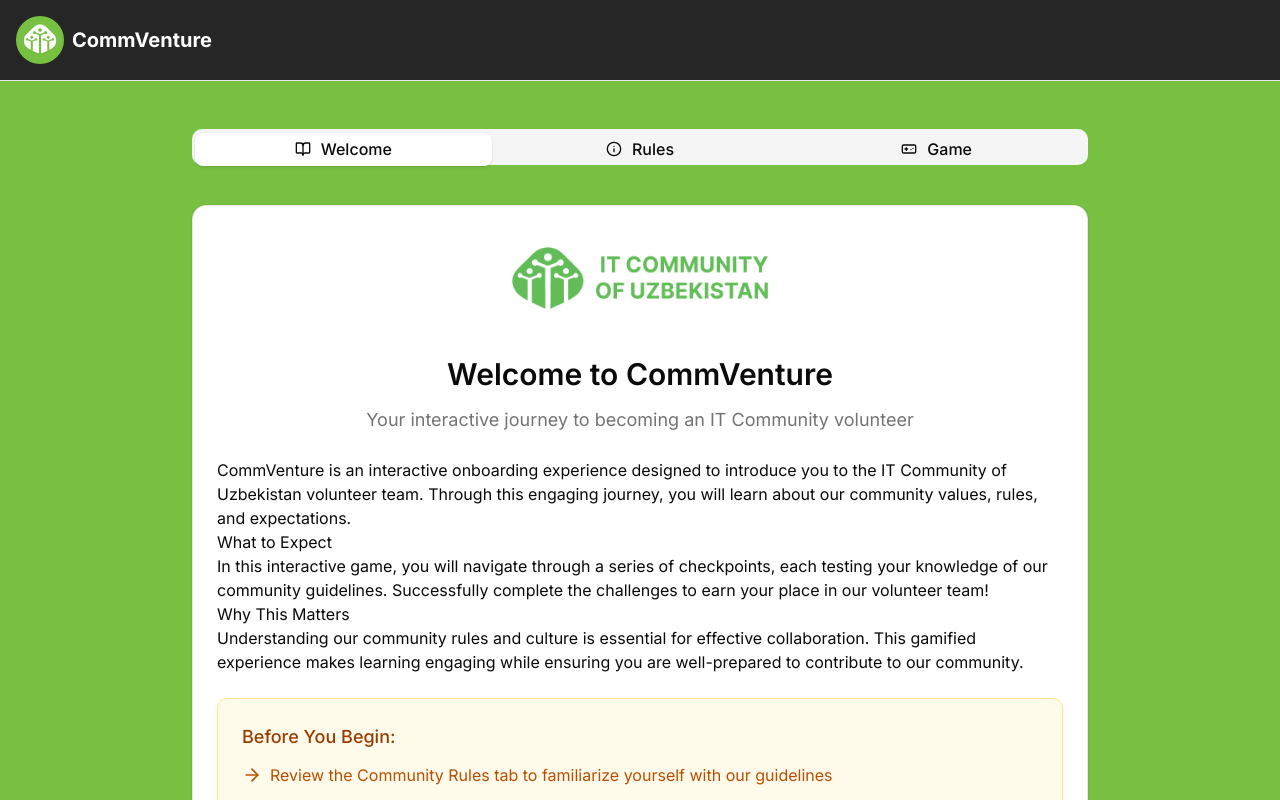
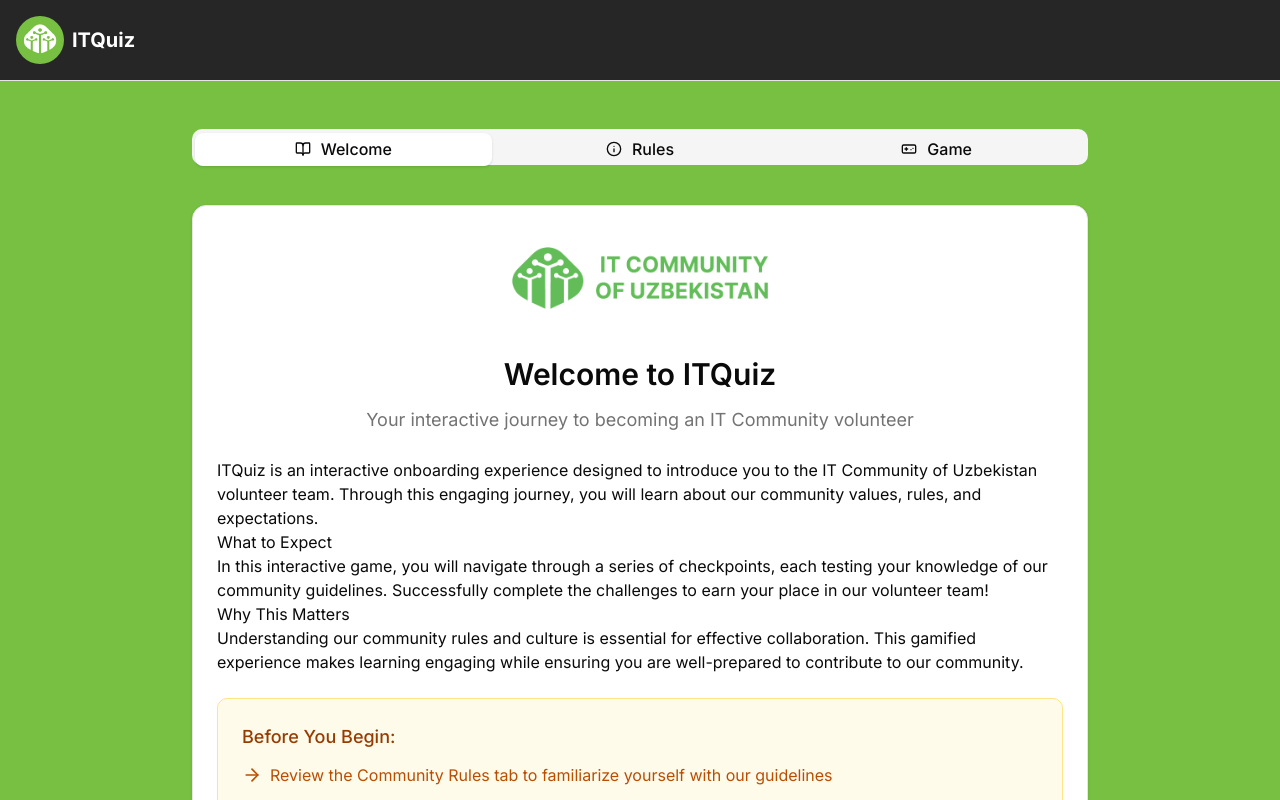
Before and after one commit to dmitriy4kim/CommVenture, a Next.js app: page /onboarding in a window 1280 px wide. Shown: the top 800 px of the page. Built offline with nearby package versions, Linux system fonts and the light colour scheme.

Commit message:
name changed to ITQuiz

```diff
--- a/app/game/page.tsx
+++ b/app/game/page.tsx
@@ -99,7 +99,7 @@
                                 />
                             </div>
                             <span className="font-bold text-white text-lg sm:text-xl">
-                                CommVenture
+                                ITQuiz
                             </span>
                         </Link>
                     </div>
@@ -113,7 +113,7 @@
                                     Welcome, {gameState.playerName}!
                                 </CardTitle>
                                 <CardDescription className="text-lg">
-                                    You are about to embark on your CommVenture journey
+                                    You are about to embark on your ITQuiz journey
                                 </CardDescription>
                             </CardHeader>
                             <CardContent className="pt-6 space-y-6">
@@ -235,7 +235,7 @@
                                 />
                             </div>
                             <span className="font-bold text-white text-lg sm:text-xl">
-                                CommVenture
+                                ITQuiz
                             </span>
                         </Link>
                     </div>
--- a/app/layout.tsx
+++ b/app/layout.tsx
@@ -7,7 +7,7 @@
 const inter = Inter({ subsets: ['latin'] });
 
 export const metadata: Metadata = {
-    title: 'CommVenture - IT Community Volunteer Onboarding',
+    title: 'ITQuiz - IT Community Volunteer Onboarding',
     description: 'Interactive onboarding experience for IT Community volunteers',
 };
 
--- a/app/onboarding/page.tsx
+++ b/app/onboarding/page.tsx
@@ -116,7 +116,7 @@
                                 priority
                             />
                         </div>
-                        <span className="font-bold text-lg sm:text-xl text-white">CommVenture</span>
+                        <span className="font-bold text-lg sm:text-xl text-white">ITQuiz</span>
                     </Link>
                 </div>
             </header>
@@ -152,7 +152,7 @@
                                         />
                                     </div>
                                     <CardTitle className="text-3xl mb-2">
-                                        Welcome to CommVenture
+                                        Welcome to ITQuiz
                                     </CardTitle>
                                     <CardDescription className="text-lg">
                                         Your interactive journey to becoming an IT Community
@@ -162,7 +162,7 @@
                                 <CardContent className="space-y-6">
                                     <div className="prose max-w-none">
                                         <p>
-                                            CommVenture is an interactive onboarding experience
+                                            ITQuiz is an interactive onboarding experience
                                             designed to introduce you to the IT Community of
                                             Uzbekistan volunteer team. Through this engaging
                                             journey, you will learn about our community values,
@@ -292,7 +292,7 @@
                                         Ready to Begin Your Journey?
                                     </CardTitle>
                                     <CardDescription>
-                                        Enter your information to start the CommVenture game
+                                        Enter your information to start the ITQuiz game
                                     </CardDescription>
                                 </CardHeader>
                                 <CardContent className="space-y-6">
--- a/app/page.tsx
+++ b/app/page.tsx
@@ -19,7 +19,7 @@
                                 priority
                             />
                         </div>
-                        <span className="font-bold text-lg text-white sm:text-xl">CommVenture</span>
+                        <span className="font-bold text-lg text-white sm:text-xl">ITQuiz</span>
                     </div>
                     <Link href="/onboarding">
                         <Button className="cursor-pointer bg-[#77c042] text-white hover:bg-[#77c042]">
@@ -36,7 +36,7 @@
                         <div className="grid gap-6 lg:grid-cols-2 lg:gap-12 items-center">
                             <div className="space-y-4">
                                 <h1 className="text-3xl font-bold tracking-tighter sm:text-4xl md:text-5xl lg:text-6xl">
-                                    Welcome to <span className="text-[#77c042]">CommVenture</span>
+                                    Welcome to <span className="text-[#77c042]">ITQuiz</span>
                                 </h1>
                                 <p className="text-xl text-gray-600 max-w-[600px]">
                                     Your interactive journey to becoming an IT Community volunteer
@@ -82,7 +82,7 @@
                     <div className="container mx-auto px-4 md:px-6">
                         <div className="text-center mb-12">
                             <h2 className="text-3xl  tracking-tighter sm:text-4xl md:text-5xl text-white font-bold">
-                                How CommVenture Works
+                                How ITQuiz Works
                             </h2>
                             <p className="mt-4 text-xl text-white max-w-[700px] mx-auto">
                                 An engaging, interactive experience designed to prepare you for
@@ -319,7 +319,7 @@
                                         className="rounded-full"
                                     />
                                 </div>
-                                <span className="font-bold">CommVenture</span>
+                                <span className="font-bold">ITQuiz</span>
                             </div>
                             <p className="text-gray-400 text-sm">
                                 An interactive onboarding experience for IT Community of Uzbekistan
--- a/components/TelegramInvite.tsx
+++ b/components/TelegramInvite.tsx
@@ -25,9 +25,9 @@
     const [copied, setCopied] = useState(false);
 
     const templateText = `Full Name: ${playerName}
-Short bio: ${bioText || '[Please fill in your bio]'}
-Referred by: ${referredBy || '[Please fill in who referred you]'}
-Added by: ${addedBy || '[Please fill in who referred you]'}`;
+    Short bio: ${bioText || '[Please fill in your bio]'}
+    Referred by: ${referredBy || '[Please fill in who referred you]'}
+    Added by: ${addedBy || '[Please fill in who referred you]'}`;
 
     const handleCopy = () => {
         navigator.clipboard.writeText(templateText).then(() => {
@@ -40,7 +40,7 @@
         <div className="space-y-8 max-w-2xl mx-auto text-gray-800">
             <p className="text-center text-lg font-medium">
                 ✅ You have successfully completed the{' '}
-                <span className="text-green-600 font-semibold">CommVenture</span> challenge! <br />
+                <span className="text-green-600 font-semibold">ITQuiz</span> challenge! <br />
                 You are now ready to join our amazing volunteer community.
             </p>
 
```
Also changed, not shown: 1 other file (tests, documents, lock files or other folders).
